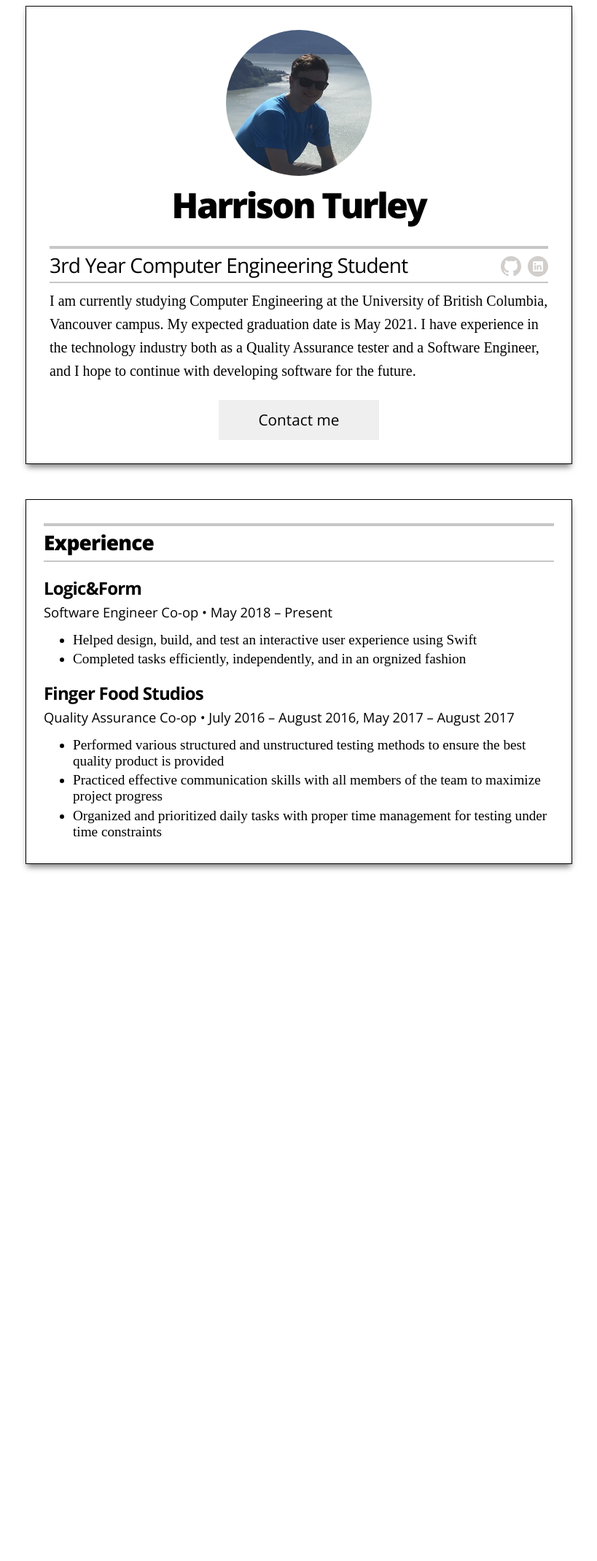
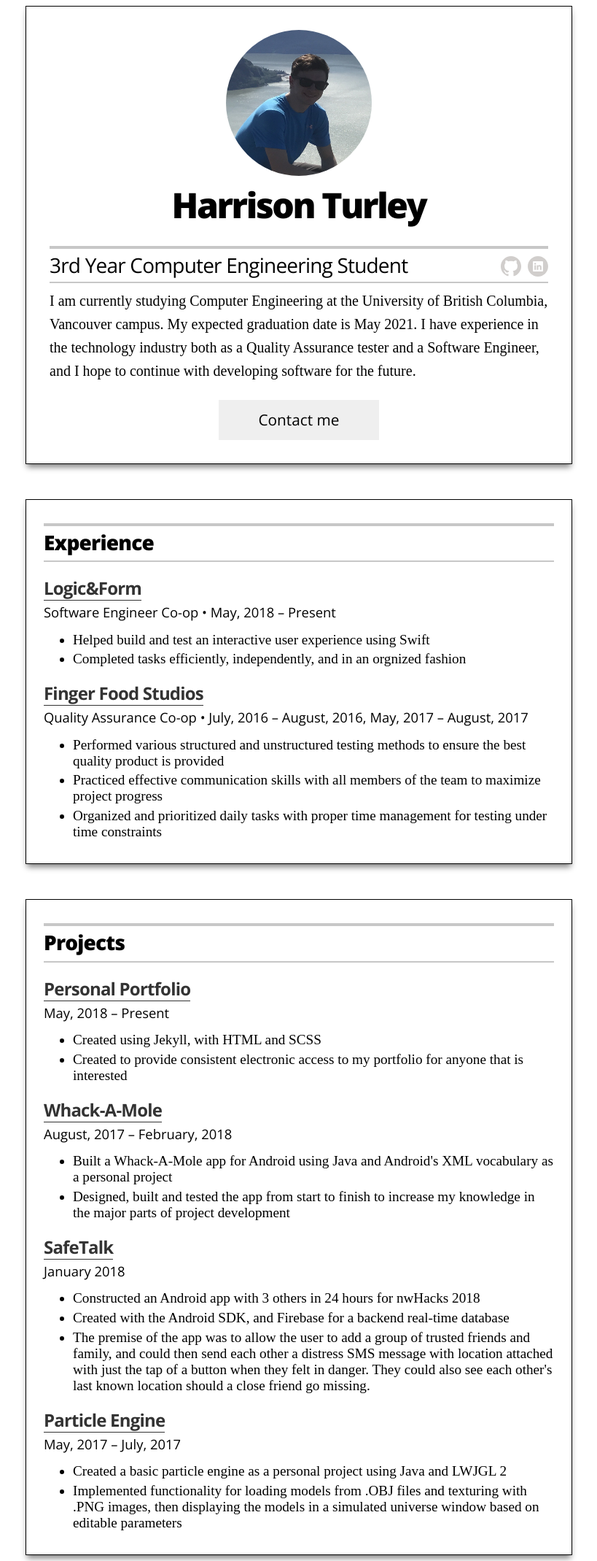
Before and after one commit to harrisonturley/harrisonturley.github.io, a Jekyll site: the page built from index.html, in a window 1280 px wide. Shown: the whole page at 73% size, without its empty margins (230-1049 px from the left). Built offline with Jekyll 4.4.1, drawn with Linux system fonts in a browser that asks for light colours; before the commit the page ends 1192 px from its top, so only the background shows below that.

Commit message:
Added project section with styling and data

```diff
--- /dev/null
+++ b/_data/projects.yml
@@ -0,0 +1,21 @@
+# Project Data
+
+- title: Personal Portfolio
+  website: https://github.com/harrisonturley/harrisonturley.github.io
+  duration: May, 2018 &ndash; Present
+  summary: <ul class="resume-item-list"> <li>Created using Jekyll, with HTML and SCSS</li><li>Created to provide consistent electronic access to my portfolio for anyone that is interested</li></ul>
+
+- title: Whack-A-Mole
+  website: https://github.com/harrisonturley/Whack-A-Mole
+  duration: August, 2017 &ndash; February, 2018
+  summary: <ul class="resume-item-list"> <li>Built a Whack-A-Mole app for Android using Java and Android's XML vocabulary as a personal project</li> <li>Designed, built and tested the app from start to finish to increase my knowledge in the major parts of project development</li> </ul>
+
+- title: SafeTalk
+  website: https://github.com/Judge24601/SafeTalk
+  duration: January 2018
+  summary: <ul class="resume-item-list"> <li>Constructed an Android app with 3 others in 24 hours for nwHacks 2018</li> <li>Created with the Android SDK, and Firebase for a backend real-time database</li> <li>The premise of the app was to allow the user to add a group of trusted friends and family, and could then send each other a distress SMS message with location attached with just the tap of a button when they felt in danger.  They could also see each other's last known location should a close friend go missing.</li> </ul>
+
+- title: Particle Engine
+  website: https://github.com/harrisonturley/ParticleEngyn
+  duration: May, 2017 &ndash; July, 2017
+  summary: <ul class="resume-item-list"> <li>Created a basic particle engine as a personal project using Java and LWJGL 2</li> <li>Implemented functionality for loading models from .OBJ files and texturing with .PNG images, then displaying the models in a simulated universe window based on editable parameters</li> </ul>
--- a/_layouts/resume.html
+++ b/_layouts/resume.html
@@ -47,8 +47,8 @@
       </header>
 
 
+      {% if site.experience_toggle %}
       <!-- Experience section -->
-      {% if site.experience_toggle %}
         <section class="content-section">
 
           <!-- Main title for experience -->
@@ -56,20 +56,55 @@
             <h2 class="section-title">Experience</h2>
           </header>
 
+          {% for job in site.data.experience %}
           <!-- Individual experiences loaded by Liquid -->
-          {% for job in site.data.experience %}
             <div class="resume-item" itemscope itemprop="worksFor" itemtype="http://schema.org/Organization">
-              <h3 class="item-title" itemprop="name">{{ job.company }}</h3>
-              <h4 class="item-details" itemprop="description">{{ job.position }} &bull; {{ job.duration }} </h4>
-              <p class="item-summary">{{ job.summary}}</p>
+              <h3 class="item-title" itemprop="name">
+                {% if job.website %}
+                <a href="{{ job.website }}">
+                  {{ job.company }}
+                </a>
+                {% else %}
+                  {{ job.company }}
+                {% endif %}
+              </h3>
+
+              <h4 class="item-details" itemprop="description">{{ job.position }} &bull; {{ job.duration }}</h4>
+              <p class="item-summary">{{ job.summary }}</p>
             </div>
           {% endfor %}
         </section>
       {% endif %}
 
 
+      {% if site.projects_toggle %}
       <!-- Project section -->
+        <section class="content-section">
 
+          <!-- Main title for project section -->
+          <header class="section-header">
+            <h2 class="section-title">Projects</h2>
+          </header>
+
+          {% for project in site.data.projects %}
+          <!-- Individual projects loaded by Liquid -->
+            <div class="resume-item" itemscope itemtype="http://schema.org/CreativeWork">
+              <h3 class="item-title" itemprop="name">
+                {% if project.website %}
+                  <a href="{{ project.website }}">
+                    {{ project.title}}
+                  </a>
+                {% else %}
+                  {{ project.title }}
+                {% endif %}
+              </h3>
+
+              <h4 class="item-details" itemprop="description">{{ project.duration }}</h4>
+              <p class="item-summary">{{ project.summary }}</p>
+            </div>
+          {% endfor %}
+        </section>
+      {% endif %}
     </div>
   </body>
 </html>
--- a/_sass/_resume.scss
+++ b/_sass/_resume.scss
@@ -163,6 +163,18 @@
     font-size: 1.5rem;
     letter-spacing: -0.05rem;
     line-height: 1;
+
+    // Styling for any links in the title
+    a {
+      color: #333;
+      text-decoration: none;
+      border-bottom: 1px solid;
+      @include transition(all 0.2s ease);
+
+      &:hover {
+        color: blue;
+      }
+    }
   }
 
   .item-details {
```
Also changed, not shown: _data/experience.yml (+6 -3 lines), 3 other files.
